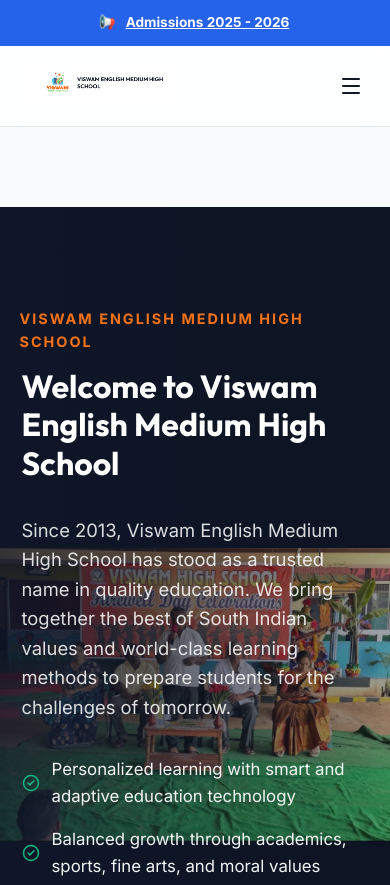
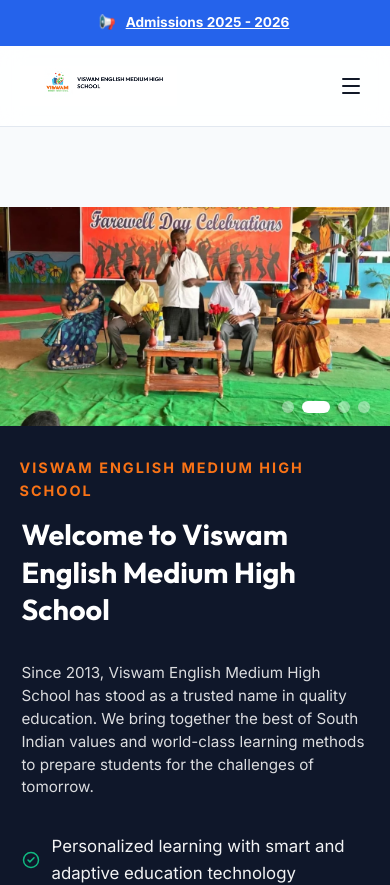
Before and after one commit to raghavendrasri1210-coder/viswam-school, a React (Vite) app: page /#home in a window 390 px wide. Shown: the top 885 px of the page. Built offline with nearby package versions, Linux system fonts and the light colour scheme; sample sign-in values are in the browser's storage.

Commit message:
fix: split mobile hero layout to place slideshow on top and text below, preventing image cropping and text overflows

```diff
--- a/src/index.css
+++ b/src/index.css
@@ -1491,11 +1491,70 @@
     font-size: 0.85rem !important;
   }
 
+  /* Hero section mobile split layout */
+  .hero-section {
+    display: flex !important;
+    flex-direction: column !important;
+    height: auto !important;
+    padding: 0 !important;
+    background-color: var(--bg-dark) !important;
+  }
+
+  .hero-slider {
+    position: relative !important;
+    width: 100% !important;
+    aspect-ratio: 16/9 !important;
+    height: auto !important;
+    z-index: 1 !important;
+  }
+
   .hero-slide {
-    background-size: contain !important;
-    background-repeat: no-repeat !important;
+    position: absolute !important;
+    width: 100% !important;
+    height: 100% !important;
+    background-size: cover !important;
     background-position: center !important;
-    background-color: #0c111d !important;
+    background-color: transparent !important;
+  }
+
+  .hero-overlay {
+    display: none !important;
+  }
+
+  .hero-container {
+    position: relative !important;
+    z-index: 10 !important;
+    width: 90% !important;
+    margin: 0 auto !important;
+    padding: 30px 0 40px 0 !important;
+    color: white !important;
+  }
+
+  .hero-title {
+    font-size: 1.8rem !important;
+    line-height: 1.3 !important;
+  }
+
+  .hero-desc {
+    font-size: 0.95rem !important;
+    line-height: 1.5 !important;
+  }
+
+  .hero-slide-nav {
+    position: absolute !important;
+    top: calc((100vw * 9 / 16) - 25px) !important;
+    bottom: auto !important;
+    right: 20px !important;
+    z-index: 10 !important;
+  }
+
+  .slider-admin-panel {
+    position: relative !important;
+    bottom: auto !important;
+    left: auto !important;
+    right: auto !important;
+    margin: 20px 5% !important;
+    z-index: 10 !important;
   }
 
   .leadership-role-card {
```
